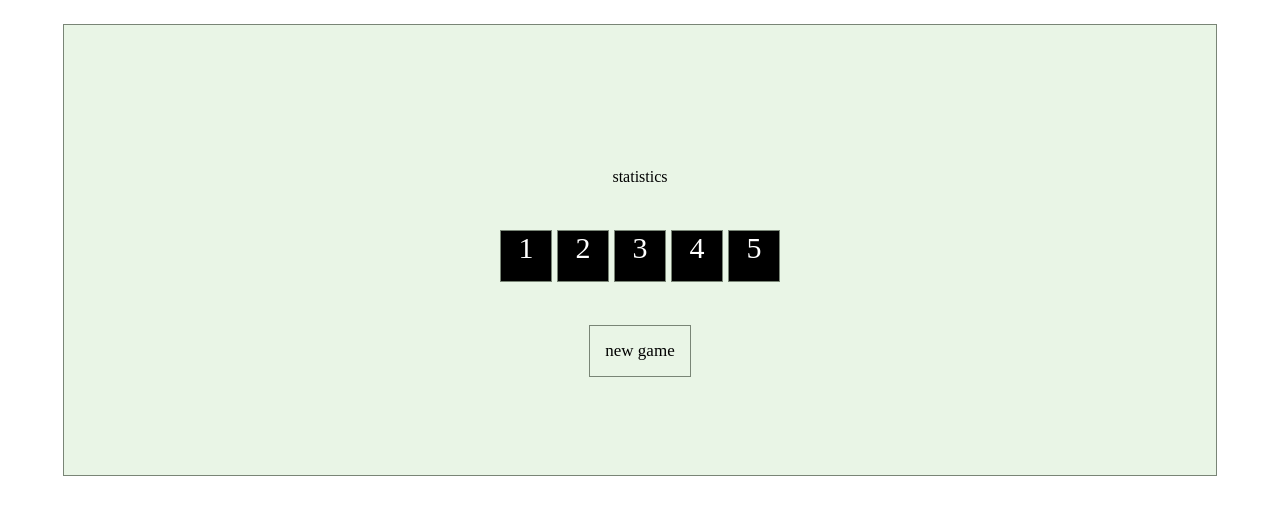
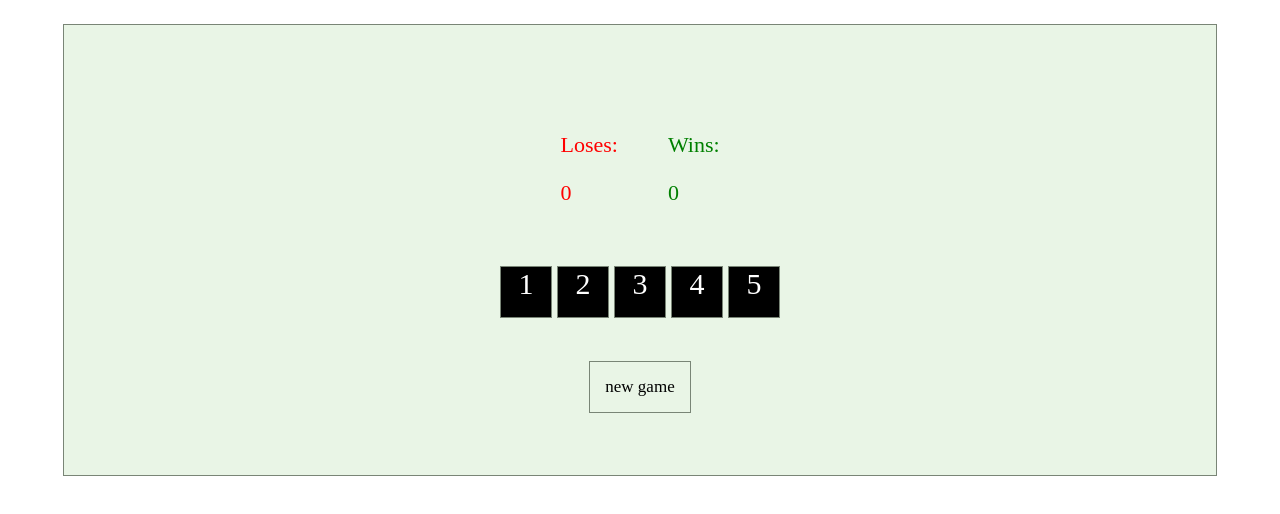
Before and after one commit to Bolbotunov/GuessCell, a plain HTML site: page index.html in a window 1280 px wide. Drawn offline with nearby package versions, Linux system fonts and the light colour scheme.

Commit message:
feat:add statistics loses&wins

```diff
--- a/index.html
+++ b/index.html
@@ -10,7 +10,10 @@
   <body>
 <div class="wrapper_field">
   <div class="field">
-    <div class="stat">statistics</div>
+    <div class="statistics">
+      <div class="loses_wrapper">Loses:<p class="count_loses">0</p></div>
+    <div class="wins_wrapper">Wins:<p class="count_wins">0</p></div>
+      </div>
     <div class="field_info"><p class="info_attempts"></p></div>
     <div class="cells">
       <div class="cell" id='one'>1</div>
```
